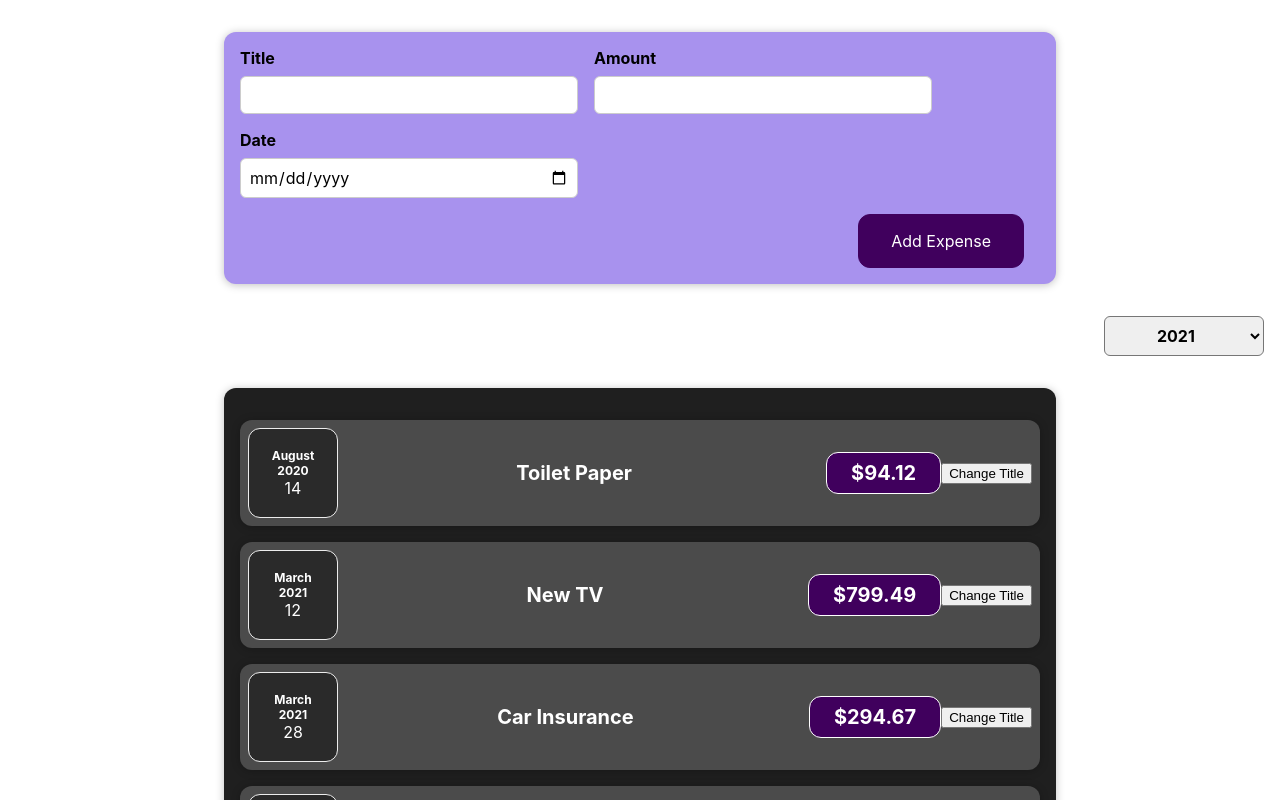
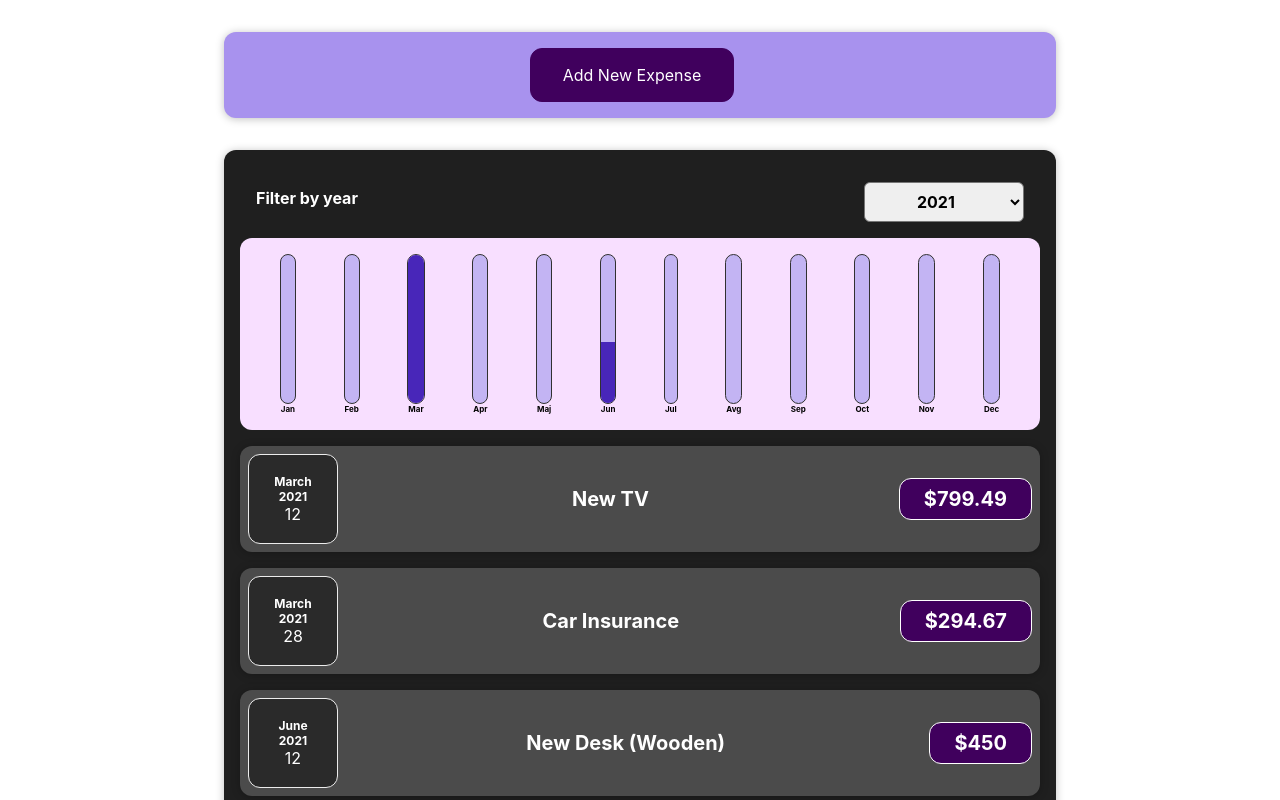
Before and after one commit to lukadimnik/react-refresher, a React (Create React App) app: page / in a window 1280 px wide. Shown: the top 800 px of the page. Built offline with nearby package versions, Linux system fonts and the light colour scheme.

Commit message:
section 5 done: conditional rendering and lists

```diff
--- a/src/App.js
+++ b/src/App.js
@@ -1,9 +1,10 @@
 import "./App.css";
 import Expenses from "./components/Expenses/Expenses";
 import NewExpense from "./components/NewExpense/NewExpense";
+import { useState } from "react";
 
 function App() {
-  const expenses = [
+  const DUMMY_EXPENSES = [
     {
       id: "e1",
       title: "Toilet Paper",
@@ -25,7 +26,13 @@
     },
   ];
 
+  const [expenses, setExpenses] = useState(DUMMY_EXPENSES);
+
   const addExpenseHandler = (expense) => {
+    setExpenses((prevExpenses) => {
+      console.log("expenses: ", [expense, ...prevExpenses]);
+      return [expense, ...prevExpenses];
+    });
     console.log("in App.js: ", expense);
   };
 
--- /dev/null
+++ b/src/components/Chart/Chart.css
@@ -0,0 +1,9 @@
+.chart {
+  padding: 1rem;
+  border-radius: 12px;
+  background-color: #f8dfff;
+  text-align: center;
+  display: flex;
+  justify-content: space-around;
+  height: 10rem;
+}
--- /dev/null
+++ b/src/components/Chart/Chart.js
@@ -0,0 +1,22 @@
+import React from "react";
+import ChartBar from "./ChartBar";
+import "./Chart.css";
+
+const Chart = (props) => {
+  const dataPointValues = props.dataPoints.map((dataPoint) => dataPoint.value);
+  const totalMaximum = Math.max(...dataPointValues);
+  return (
+    <div className="chart">
+      {props.dataPoints.map((dataPoint) => (
+        <ChartBar
+          key={dataPoint.label}
+          value={dataPoint.value}
+          maxValue={totalMaximum}
+          label={dataPoint.label}
+        />
+      ))}
+    </div>
+  );
+};
+
+export default Chart;
--- /dev/null
+++ b/src/components/Chart/ChartBar.css
@@ -0,0 +1,30 @@
+.chart-bar {
+  height: 100%;
+  display: flex;
+  flex-direction: column;
+  align-items: center;
+}
+
+.chart-bar__inner {
+  height: 100%;
+  width: 100%;
+  border: 1px solid #313131;
+  border-radius: 12px;
+  background-color: #c3b4f3;
+  overflow: hidden;
+  display: flex;
+  flex-direction: column;
+  justify-content: flex-end;
+}
+
+.chart-bar__fill {
+  background-color: #4826b9;
+  width: 100%;
+  transition: all 0.3s ease-out;
+}
+
+.chart-bar__label {
+  font-weight: bold;
+  font-size: 0.5rem;
+  text-align: center;
+}
--- /dev/null
+++ b/src/components/Chart/ChartBar.js
@@ -0,0 +1,23 @@
+import React from "react";
+import "./ChartBar.css";
+
+const ChartBar = (props) => {
+  let barFillHeight = "0%";
+
+  if (props.maxValue > 0) {
+    barFillHeight = Math.round((props.value / props.maxValue) * 100) + "%";
+  }
+  return (
+    <div className="chart-bar">
+      <div className="chart-bar__inner">
+        <div
+          className="chart-bar__fill"
+          style={{ height: barFillHeight }}
+        ></div>
+      </div>
+      <div className="chart-bar__label">{props.label}</div>
+    </div>
+  );
+};
+
+export default ChartBar;
--- a/src/components/Expenses/ExpenseItem.js
+++ b/src/components/Expenses/ExpenseItem.js
@@ -1,25 +1,19 @@
-import React, { useState } from "react";
+import React from "react";
 import ExpenseDate from "./ExpenseDate";
 import Card from "../UI/Card";
 import "./ExpenseItem.css";
 
 const ExpenseItem = (props) => {
-  const [title, setTitle] = useState(props.title);
-
-  const clickHandler = () => {
-    setTitle("updated");
-    console.log("clicked");
-  };
-
   return (
+    <li>
       <Card className="expense-item">
         <ExpenseDate date={props.date} />
         <div className="expense-item__description">
-        <h2>{title}</h2>
+          <h2>{props.title}</h2>
           <div className="expense-item__price">${props.amount}</div>
         </div>
-      <button onClick={clickHandler}>Change Title</button>
       </Card>
+    </li>
   );
 };
 
--- a/src/components/Expenses/Expenses.js
+++ b/src/components/Expenses/Expenses.js
@@ -1,45 +1,31 @@
 import React, { useState } from "react";
 import Card from "../UI/Card";
-import ExpenseItem from "./ExpenseItem";
 import ExpensesFilter from "./ExpensesFilter";
-
+import ExpensesList from "./ExpensesList";
+import ExpensesChart from "./ExpensesChart";
 import "./Expenses.css";
 
 const Expenses = (props) => {
   const [filterYear, setFilterYear] = useState("2021");
-  const expenses = props.expenses;
+
+  const filteredExpenses = props.expenses.filter(
+    (expense) => expense.date.getFullYear() === Number(filterYear)
+  );
 
   const filterChangeHandler = (year) => {
     setFilterYear(year);
     console.log("expenses: ", year);
   };
+
   return (
     <div>
-      <ExpensesFilter
-        onChangeFilter={filterChangeHandler}
-        selected={filterYear}
-      />
       <Card className="expenses">
-        <ExpenseItem
-          title={expenses[0].title}
-          amount={expenses[0].amount}
-          date={expenses[0].date}
+        <ExpensesFilter
+          onChangeFilter={filterChangeHandler}
+          selected={filterYear}
         />
-        <ExpenseItem
-          title={expenses[1].title}
-          amount={expenses[1].amount}
-          date={expenses[1].date}
-        />
-        <ExpenseItem
-          title={expenses[2].title}
-          amount={expenses[2].amount}
-          date={expenses[2].date}
-        />
-        <ExpenseItem
-          title={expenses[3].title}
-          amount={expenses[3].amount}
-          date={expenses[3].date}
-        />
+        <ExpensesChart expenses={filteredExpenses} />
+        <ExpensesList items={filteredExpenses} />
       </Card>
     </div>
   );
--- /dev/null
+++ b/src/components/Expenses/ExpensesChart.js
@@ -0,0 +1,26 @@
+import React from "react";
+import Chart from "../Chart/Chart";
+
+const ExpensesChart = (props) => {
+  const chartDataPoints = [
+    { label: "Jan", value: 0 },
+    { label: "Feb", value: 0 },
+    { label: "Mar", value: 0 },
+    { label: "Apr", value: 0 },
+    { label: "Maj", value: 0 },
+    { label: "Jun", value: 0 },
+    { label: "Jul", value: 0 },
+    { label: "Avg", value: 0 },
+    { label: "Sep", value: 0 },
+    { label: "Oct", value: 0 },
+    { label: "Nov", value: 0 },
+    { label: "Dec", value: 0 },
+  ];
+  for (const expense of props.expenses) {
+    const expenseMonth = expense.date.getMonth();
+    chartDataPoints[expenseMonth].value += expense.amount;
+  }
+  return <Chart dataPoints={chartDataPoints} />;
+};
+
+export default ExpensesChart;
--- /dev/null
+++ b/src/components/Expenses/ExpensesList.css
@@ -0,0 +1,9 @@
+.expenses-list {
+  list-style: none;
+  padding: 0;
+}
+
+.expenses-list__fallback {
+  color: white;
+  text-align: center;
+}
--- /dev/null
+++ b/src/components/Expenses/ExpensesList.js
@@ -0,0 +1,24 @@
+import React from "react";
+import ExpenseItem from "./ExpenseItem";
+import "./ExpensesList.css";
+
+const ExpensesList = ({ items }) => {
+  let expensesContent = <p>No expenses found</p>;
+
+  if (items.length === 0) {
+    return <h2 className="expenses-list__fallback">Found no expenses</h2>;
+  }
+
+  expensesContent = items.map((expense) => (
+    <ExpenseItem
+      key={expense.id}
+      title={expense.title}
+      amount={expense.amount}
+      date={expense.date}
+    />
+  ));
+
+  return <ul className="expenses-list">{expensesContent}</ul>;
+};
+
+export default ExpensesList;
--- a/src/components/NewExpense/ExpenseForm.js
+++ b/src/components/NewExpense/ExpenseForm.js
@@ -5,6 +5,11 @@
   const [enteredTitle, setEnteredTitle] = useState("");
   const [enteredAmount, setEnteredAmount] = useState("");
   const [enteredDate, setEnteredDate] = useState("");
+  const [hideForm, setHideForm] = useState(true);
+
+  const hideButtonHandler = () => {
+    setHideForm(() => !hideForm);
+  };
 
   const titleChangeHandler = (event) => {
     setEnteredTitle(event.target.value);
@@ -23,14 +28,19 @@
 
     const expenseData = {
       title: enteredTitle,
-      amount: enteredAmount,
+      amount: +enteredAmount,
       date: new Date(enteredDate),
     };
     props.onSaveExpenseData(expenseData);
     setEnteredTitle("");
     setEnteredAmount("");
     setEnteredDate("");
+    hideButtonHandler();
   };
+
+  if (hideForm) {
+    return <button onClick={hideButtonHandler}>Add New Expense</button>;
+  }
 
   return (
     <form onSubmit={submitHandler}>
@@ -65,6 +75,9 @@
         </div>
       </div>
       <div className="new-expense__actions">
+        <button type="button" onClick={hideButtonHandler}>
+          Cancel
+        </button>
         <button type="submit">Add Expense</button>
       </div>
     </form>
```
Lines whose indentation alone changed are shown as unchanged.
